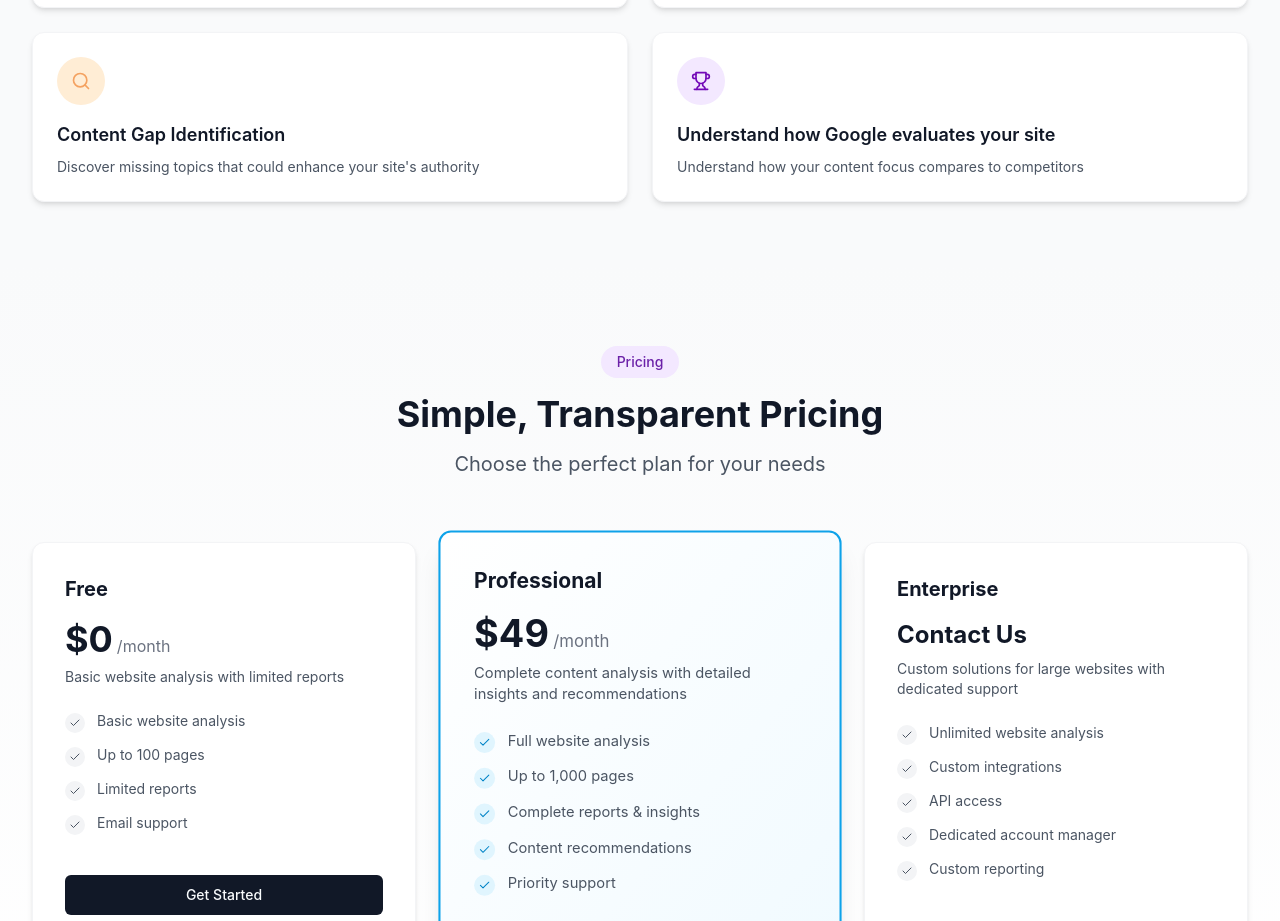
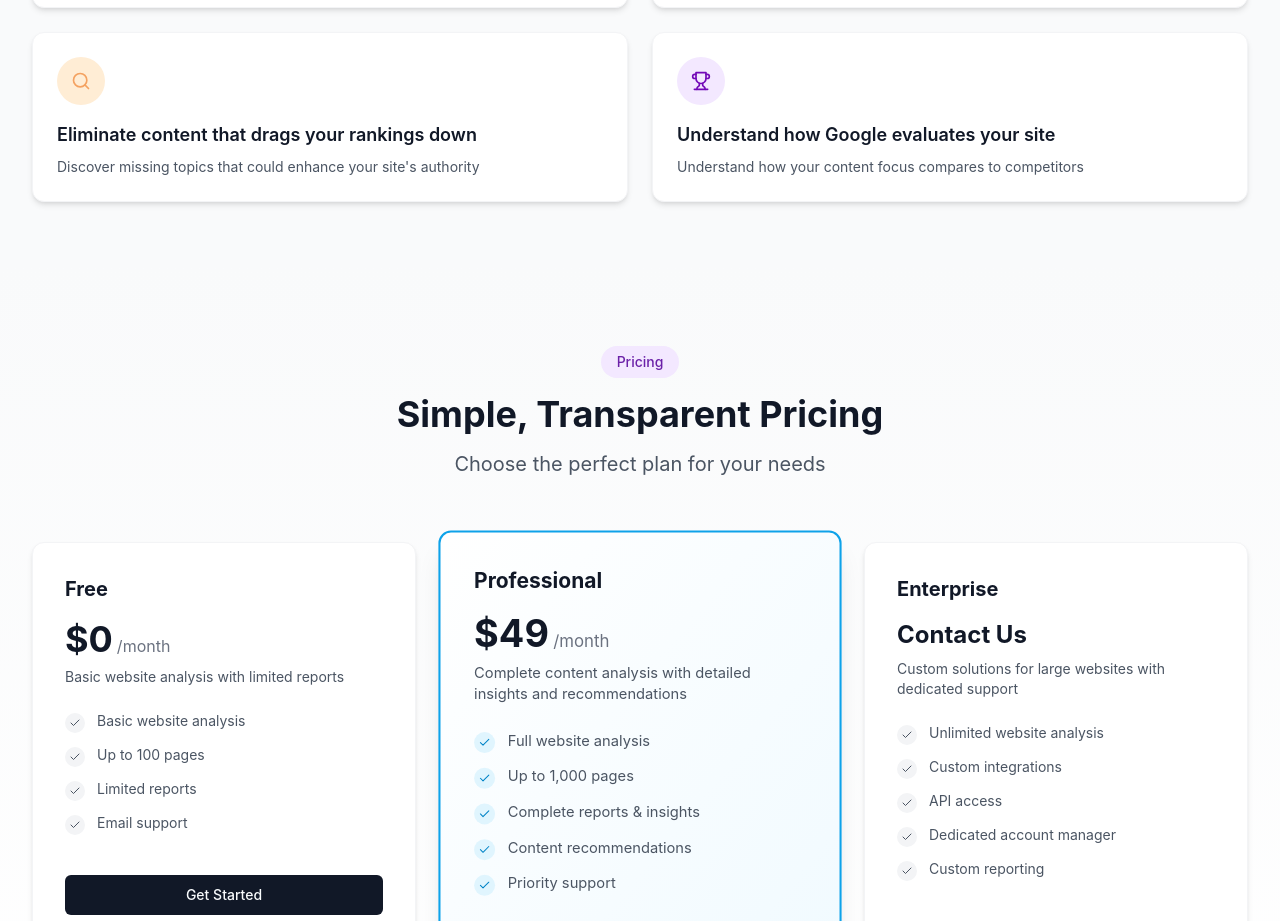
Before and after one commit to jukulii/vextor-focus-lab, a React (Vite) app: page / in a window 1280 px wide. Shown: the part 2440-3361 px from the top of the page. Built offline with nearby package versions, Linux system fonts and the light colour scheme; a web font is replaced by a local one.

Commit message:
Update benefit description
Updates the description for the Content Gap Identification benefit.

```diff
--- a/src/components/BenefitSection.tsx
+++ b/src/components/BenefitSection.tsx
@@ -46,7 +46,7 @@ const BenefitSection = () => {
     bgColor: 'bg-blue-100'
   }, {
     icon: Search,
-    title: t('benefit_5_title'),
+    title: "Eliminate content that drags your rankings down",
     description: t('benefit_5_desc'),
     iconColor: 'text-graph-orange',
     bgColor: 'bg-orange-100'
--- a/src/contexts/LanguageContext.tsx
+++ b/src/contexts/LanguageContext.tsx
@@ -65,7 +65,7 @@ const translations: Translations = {
     en: "Keep visitors on your site longer with relevant, coherent content",
     pl: "Zatrzymaj odwiedzających na swojej stronie dłużej dzięki odpowiednim, spójnym treściom"
   },
-  "benefit_5_title": { en: "Content Gap Identification", pl: "Identyfikacja luk w treści" },
+  "benefit_5_title": { en: "Eliminate content that drags your rankings down", pl: "Eliminuj treści obniżające pozycje" },
   "benefit_5_desc": {
     en: "Discover missing topics that could enhance your site's authority",
     pl: "Odkryj brakujące tematy, które mogą zwiększyć autorytet Twojej witryny"
```
